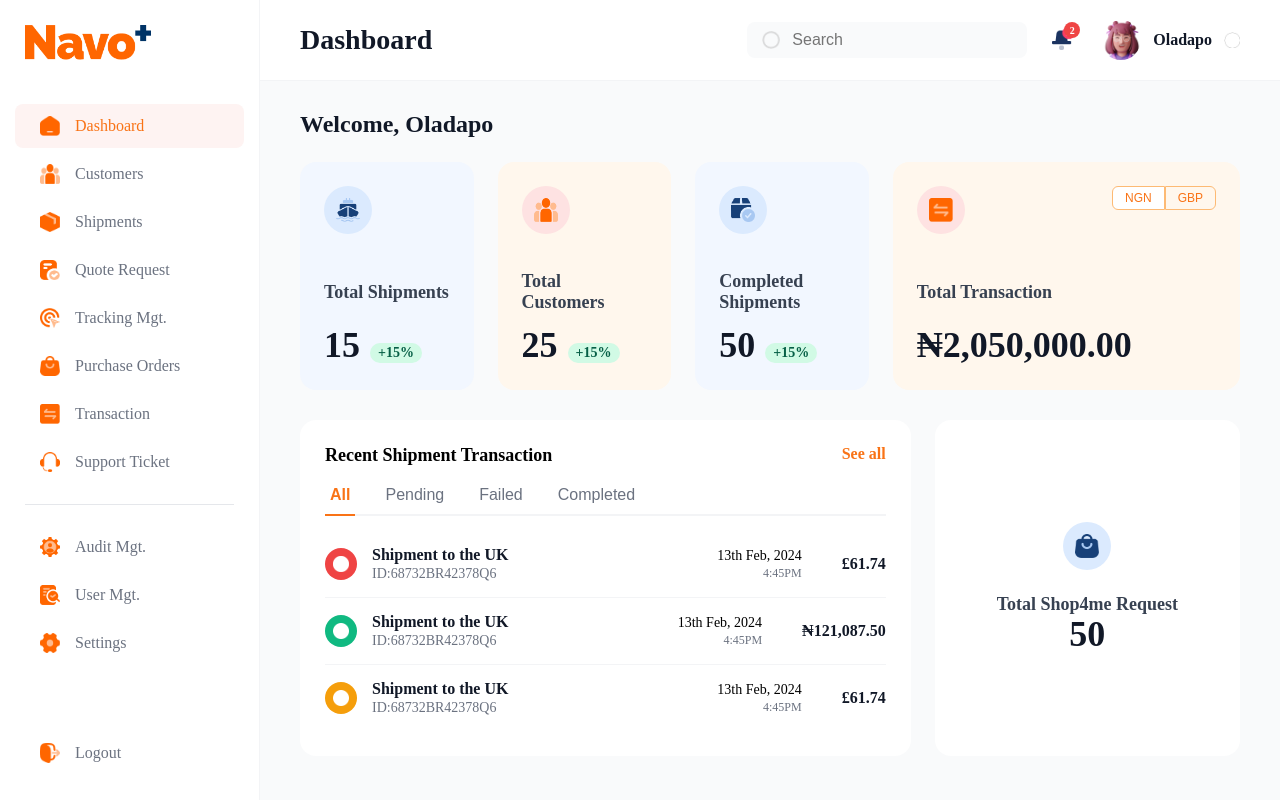
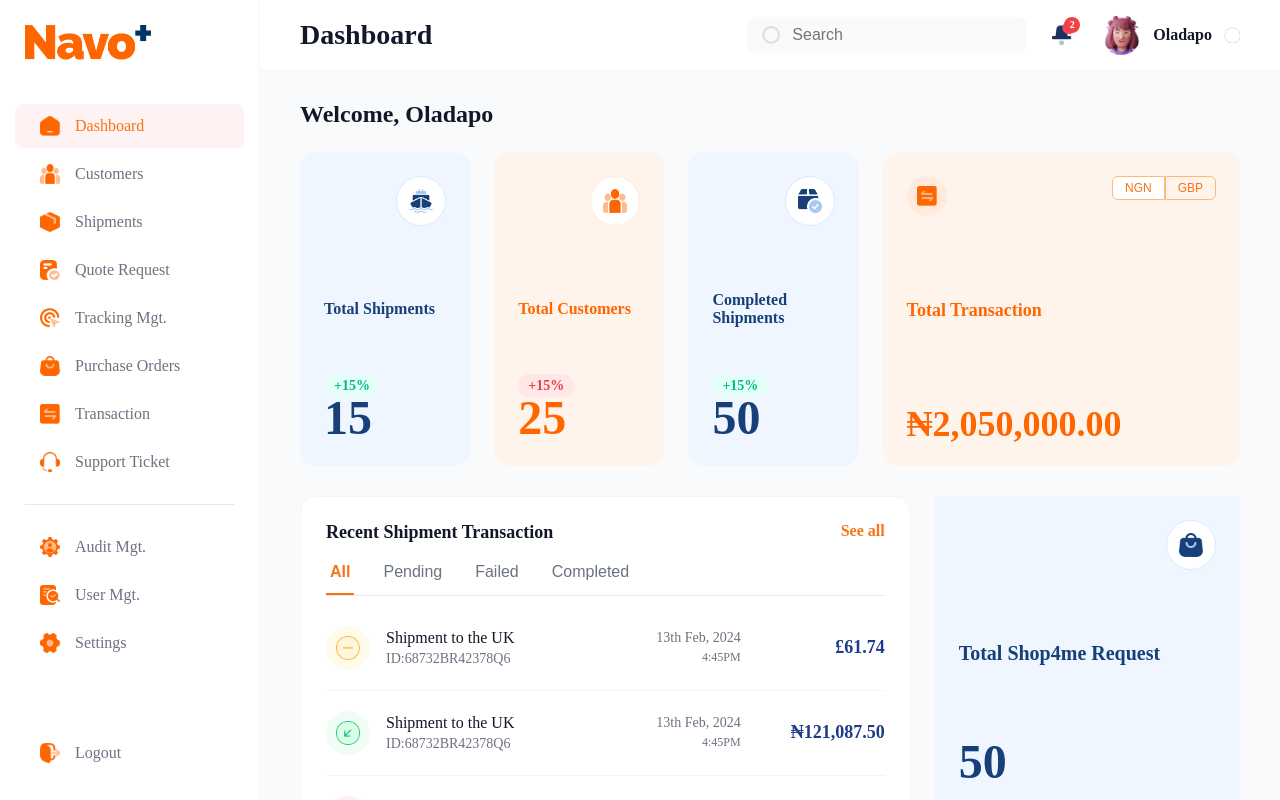
Before and after one commit to BenedictUkwenya/navo, a React (Create React App) app: page / in a window 1280 px wide. Built offline with nearby package versions, Linux system fonts and the light colour scheme; sample sign-in values are in the browser's storage.

Commit message:
fixed-dashboard

```diff
--- a/src/compoonents/Header/Header.tsx
+++ b/src/compoonents/Header/Header.tsx
@@ -4,11 +4,11 @@ import React from 'react';
 import './Header.css';
 import { mockUserData } from '../../data/mockDashboardData';
 
-// --- IMPORT ALL ICONS CORRECTLY ---
-import searchIcon from '../../assets/images/searchicon.png'; // Using your consistent search icon
+
+import searchIcon from '../../assets/images/searchicon.png';
 import notificationIcon from '../../assets/images/notificationicon.png';
 import chevronDownIcon from '../../assets/images/chevron-down.png';
-import userAvatar from '../../assets/images/profilepic.png'; // Import the user avatar
+import userAvatar from '../../assets/images/profilepic.png';
 
 interface HeaderProps {
   title: string;
--- a/src/data/mockDashboardData.ts
+++ b/src/data/mockDashboardData.ts
@@ -1,5 +1,3 @@
-// src/data/mockDashboardData.ts
-
 export interface Transaction {
   id: string;
   description: string;
@@ -15,7 +13,7 @@ export const mockUserData = {
   avatarUrl: 'placeholder.png'
 };
 
-// We will simplify this and add the icons directly in the component
+
 export const mockStatCards = [
   { id: 'total-shipments', title: 'Total Shipments', value: '15', percentageChange: '+15%', color: 'blue' },
   { id: 'total-customers', title: 'Total Customers', value: '25', percentageChange: '+15%', color: 'orange' },
@@ -27,3 +25,14 @@ export const mockRecentTransactions: Transaction[] = [
   { id: '2', description: 'Shipment to the UK', trackingId: 'ID:68732BR42378Q6', date: '13th Feb, 2024', time: '4:45PM', amount: '₦121,087.50', status: 'completed' },
   { id: '3', description: 'Shipment to the UK', trackingId: 'ID:68732BR42378Q6', date: '13th Feb, 2024', time: '4:45PM', amount: '£61.74', status: 'failed' },
 ];
+
+// --- NEWLY ADDED DATA FOR THE CURRENCY TOGGLE ---
+// This object holds the values for both currencies.
+export const mockTransactionTotal = {
+  ngn: {
+    value: '₦2,050,000.00',
+  },
+  gbp: {
+    value: '£12,345.67', // An example value for GBP
+  },
+};
--- a/src/pages/CustomersPage/CustomersPage.css
+++ b/src/pages/CustomersPage/CustomersPage.css
@@ -39,6 +39,9 @@
   font-weight: 600;
   color: #111827;
   margin: 0;
+  text-align: left;
+  flex-grow: 1; /* Ensures it takes up all available space */
+  align-self: flex-start; /* Aligns it to the start of the container */
 }
 
 .page-controls {
--- a/src/pages/Dashboard/Dashboard.css
+++ b/src/pages/Dashboard/Dashboard.css
@@ -1,5 +1,4 @@
-/* src/pages/Dashboard/Dashboard.css */
-
+/* --- Dashboard Welcome --- */
 .dashboard-welcome h2 {
   font-size: 24px;
   font-weight: 600;
@@ -7,32 +6,28 @@
   margin: 0 0 24px 0;
 }
 
-/* --- THE MAIN FIX FOR THE STATS GRID LAYOUT --- */
+/* --- Top Stats Grid --- */
 .stats-grid {
   display: grid;
-  /* Create a 5-column grid to manage the different widths */
-  /* The transaction card will span 2 columns */
-  grid-template-columns: 1fr 1fr 1fr 2fr;
+  grid-template-columns: 1fr 1fr 1fr 2.1fr;
   gap: 24px;
   margin-bottom: 30px;
 }
-.stat-card.transaction-card {
-  /* This makes the transaction card take up the last 2fr space */
-  grid-column: 4 / 5;
-}
 
-/* --- CARD SIZING AND STYLING --- */
+/* === GENERAL STAT CARD STYLES === */
 .stat-card {
+  height: 314px;
   border-radius: 16px;
   padding: 24px;
-  display: flex;
-  flex-direction: column;
-  justify-content: space-between;
-  min-height: 180px; /* Increased base height */
+  border: none;
+  box-sizing: border-box;
+  position: relative;
 }
-.card-blue { background-color: #F2F7FF; }
-.card-orange { background-color: #FFF7ED; }
+.card-blue { background-color: #F0F6FF; }
+.card-orange { background-color: #FFF4EC; }
 
+
+/* === ICON CONTAINER STYLES === */
 .card-icon-bg {
   width: 48px;
   height: 48px;
@@ -40,21 +35,103 @@
   display: flex;
   justify-content: center;
   align-items: center;
-  margin-bottom: 24px;
+  background-color: #FFFFFF;
 }
-.card-icon-bg img { width: 24px; height: 24px; }
-.card-blue .card-icon-bg { background-color: #DBEAFE; }
-.card-orange .card-icon-bg { background-color: #FEE2E2; }
-
-.card-title { margin: 0 0 12px 0; color: #6B7280; font-weight: 500; }
-.card-value { margin: 0; font-size: 36px; color: #111827; font-weight: 700; line-height: 1.1; }
-.card-value-row { display: flex; align-items: baseline; gap: 10px; }
-.percentage-badge {
-  font-size: 14px; font-weight: 600; padding: 2px 8px;
-  border-radius: 12px; background-color: #D1FAE5; color: #065F46;
+.card-blue .card-icon-bg { border: 1px solid #DBEAFE; }
+.card-orange .card-icon-bg { border: 1px solid #FFEADD; }
+.card-icon-bg img {
+  width: 24px;
+  height: 24px;
 }
 
-.transaction-card-header { display: flex; justify-content: space-between; align-items: flex-start; }
+/* === POSITIONING RULES FOR THE FIRST THREE CARDS' CONTENT === */
+.stat-card:not(.transaction-card) .card-icon-bg {
+  position: absolute;
+  top: 24px;
+  right: 24px;
+}
+
+/* === THE DEFINITIVE FIX: Reposition the Title to the MIDDLE-LEFT === */
+.stat-card:not(.transaction-card) .card-title {
+  position: absolute;
+  top: 50%; /* CORRECT: Move to the vertical midpoint */
+  left: 24px;
+  transform: translateY(-50%); /* The vertical centering trick */
+  font-size: 16px;
+  font-weight: 600;
+  margin: 0;
+}
+
+.stat-card:not(.transaction-card) .card-value-row {
+  position: absolute;
+  bottom: 24px;
+  left: 24px;
+  display: flex;
+  align-items: center;
+  gap: 10px;
+}
+.card-value {
+  font-size: 48px;
+  font-weight: 700;
+  margin: 0;
+  line-height: 1;
+}
+
+/* === THEMED COLOR STYLES === */
+/* Default title color */
+.card-title {
+  color: #6B7280;
+}
+/* Blue Card Theming */
+.card-blue .card-title,
+.card-blue .card-value {
+  color: #174078;
+}
+.card-blue .percentage-badge {
+  background-color: #E3FFF7;
+  color: #00BA88;
+}
+/* Orange Card Theming */
+.card-orange .card-title,
+.card-orange .card-value {
+  color: #FF6600;
+}
+.card-orange .percentage-badge {
+  background-color: #FFE7E7;
+  color: #EB3D40;
+}
+/* General badge styling */
+.percentage-badge {
+  font-size: 14px;
+  font-weight: 600;
+  padding: 4px 10px;
+  border-radius: 12px;
+}
+
+
+/* --- Transaction Stat Card Specific Styles --- */
+.stat-card.transaction-card {
+  display: flex;
+  flex-direction: column;
+  justify-content: space-between;
+}
+.transaction-card-header {
+  display: flex;
+  justify-content: space-between;
+  align-items: flex-start;
+  width: 100%;
+}
+.transaction-card-header .card-icon-bg {
+  position: static;
+  background-color: #FFEADD;
+  border: none;
+  width: 40px;
+  height: 40px;
+}
+.transaction-card-header .card-icon-bg img {
+  width: 20px;
+  height: 20px;
+}
 .currency-toggle button {
   border: 1px solid #FDBA74; background: none; padding: 4px 12px;
   font-size: 12px; font-weight: 500; cursor: pointer; color: #F97316;
@@ -62,63 +139,92 @@
 .currency-toggle button:first-child { border-radius: 6px 0 0 6px; }
 .currency-toggle button:last-child { border-radius: 0 6px 6px 0; }
 .currency-toggle button.active { background-color: #FFF; }
+.transaction-card .card-value {
+  font-size: 36px;
+}
+.transaction-card .card-title {
+  position: static;
+  transform: none;
+}
 
-/* --- MAIN CONTENT GRID (Transactions & Shop4me) --- */
+/* --- Main Content Grid --- */
 .main-content-grid {
   display: grid;
   grid-template-columns: 2fr 1fr;
   gap: 24px;
 }
 
-.recent-transactions-card, .shop4me-card {
-  background-color: #FFFFFF;
-  border-radius: 16px;
-  padding: 25px;
+/* --- Recent Shipment Transaction Card --- */
+.recent-transactions-card {
+  background-color: #FFFFFF; border: 1px solid #F3F4F6;
+  border-radius: 16px; padding: 25px;
+}
+.card-header { display: flex; justify-content: space-between; align-items: center; margin-bottom: 20px; }
+.card-header h4 { margin: 0; font-size: 18px; font-weight: 600; color: #111827; }
+.see-all-link { color: #F97316; font-weight: 600; text-decoration: none; }
+.transactions-tabs { border-bottom: 1px solid #E5E7EB; margin-bottom: 10px; }
+.transactions-tabs button {
+  background: none; border: none; padding: 0 4px 12px 4px; margin-right: 25px;
+  font-size: 16px; color: #6B7280; cursor: pointer; position: relative;
+  border-bottom: 2px solid transparent;
+}
+.transactions-tabs button.active { color: #F97316; font-weight: 600; border-bottom-color: #F97316; }
+.transactions-list { list-style: none; padding: 0; margin: 0; }
+.transactions-list li { display: flex; align-items: center; padding: 20px 0; border-bottom: 1px solid #F3F4F6; }
+.transactions-list li:last-child { border-bottom: none; }
+.tx-status-icon {
+  width: 44px; height: 44px; border-radius: 50%; display: flex;
+  justify-content: center; align-items: center; margin-right: 16px; flex-shrink: 0;
+}
+.tx-status-icon img { width: 24px; height: 24px; filter: none; }
+.tx-status-icon.pending { background-color: #FFFBEB; }
+.tx-status-icon.completed { background-color: #F0FDF4; }
+.tx-status-icon.failed { background-color: #FEF2F4; }
+.tx-details { flex-grow: 1; }
+.tx-description { font-weight: 500; font-size: 16px; color: #111827; margin: 0 0 4px 0; }
+.tx-id { font-size: 14px; color: #6B7280; margin: 0; }
+.tx-info { text-align: right; color: #6B7280; }
+.tx-date { font-size: 14px; margin: 0 0 4px 0; }
+.tx-time { font-size: 12px; margin: 0; }
+.tx-amount {
+  font-size: 18px; font-weight: 600; color: #1E3A8A;
+  margin-left: auto; padding-left: 24px; min-width: 120px; text-align: right;
 }
 
-.card-header { display: flex; justify-content: space-between; align-items: center; margin-bottom: 20px; }
-.card-header h4 { margin: 0; font-size: 18px; font-weight: 600; }
-.see-all-link { color: #F97316; font-weight: 600; text-decoration: none; }
-
-.transactions-tabs { border-bottom: 2px solid #F3F4F6; margin-bottom: 15px; }
-.transactions-tabs button {
-  background: none; border: none; padding: 0 5px 10px 5px;
-  margin-right: 25px; font-size: 16px; color: #6B7280; cursor: pointer; position: relative;
+/* --- Shop4me Card --- */
+.shop4me-card {
+  height: 314px;
+  background-color: #F0F6FF;
+  position: relative;
 }
-.transactions-tabs button.active { color: #F97316; font-weight: 600; }
-.transactions-tabs button.active::after {
-  content: ''; position: absolute; bottom: -2px; left: 0; right: 0;
-  height: 2px; background-color: #F97316;
+.shop4me-card .card-icon-bg {
+  position: absolute; top: 24px; right: 24px;
+  width: 48px;
+  height: 48px;
+  background-color: #FFFFFF;
+  border: 1px solid #DBEAFE;
 }
-
-.transactions-list { list-style: none; padding: 0; margin: 0; }
-.transactions-list li { display: flex; align-items: center; padding: 15px 0; border-bottom: 1px solid #F3F4F6; }
-.transactions-list li:last-child { border-bottom: none; }
-
-.tx-status-icon {
-  width: 32px; height: 32px; border-radius: 50%; display: flex;
-  justify-content: center; align-items: center; margin-right: 15px; flex-shrink: 0;
+.shop4me-card .card-icon-bg img {
+  width: 24px;
+  height: 24px;
 }
-.tx-status-icon img { width: 16px; height: 16px; filter: brightness(0) invert(1); }
-.tx-status-icon.pending { background-color: #EF4444; }
-.tx-status-icon.completed { background-color: #10B981; }
-.tx-status-icon.failed { background-color: #F59E0B; }
-
-.tx-details { flex-grow: 1; }
-.tx-description { font-weight: 600; color: #111827; margin: 0 0 2px 0; }
-.tx-id { font-size: 14px; color: #6B7280; margin: 0; }
-.tx-info { text-align: right; margin-right: 40px; }
-.tx-date { font-size: 14px; margin: 0 0 2px 0; }
-.tx-time { font-size: 12px; color: #6B7280; margin: 0; }
-.tx-amount { font-size: 16px; font-weight: 600; color: #111827; }
-
-.shop4me-card { display: flex; flex-direction: column; justify-content: center; align-items: center; text-align: center; }
-.shop4me-card .card-icon-bg { background-color: #DBEAFE; }
+.shop4me-card .card-title {
+  position: absolute; top: 50%; left: 24px;
+  transform: translateY(-50%);
+  font-weight: 600; font-size: 20px; color: #174078; margin: 0;
+}
+.shop4me-card .card-value {
+  position: absolute; bottom: 24px; left: 24px;
+  font-size: 48px; font-weight: 700; color: #174078; margin: 0;
+}
 
 /* --- RESPONSIVENESS --- */
 @media (max-width: 1200px) {
   .stats-grid { grid-template-columns: repeat(2, 1fr); }
-  .stat-card.transaction-card { grid-column: auto; } /* Let it flow naturally */
+  .stat-card, .shop4me-card {
+    height: 220px;
+    position: relative;
+  }
   .main-content-grid { grid-template-columns: 1fr; }
 }
 @media (max-width: 768px) {
--- a/src/pages/Dashboard/Dashboard.tsx
+++ b/src/pages/Dashboard/Dashboard.tsx
@@ -2,10 +2,11 @@
 
 import React, { useState } from 'react';
 import './Dashboard.css';
-import { mockStatCards, mockRecentTransactions, mockUserData } from '../../data/mockDashboardData';
+// --- UPDATED IMPORT ---
+// Assuming you add mockTransactionTotal to this file
+import { mockStatCards, mockRecentTransactions, mockUserData, mockTransactionTotal } from '../../data/mockDashboardData';
 
-// --- ICON IMPORTS ---
-// This is the correct way to load images in React
+// --- ICON IMPORTS (no changes needed) ---
 import totalShipmentsIcon from '../../assets/images/total-shipment.png';
 import totalCustomersIcon from '../../assets/images/customers.png';
 import completedShipmentsIcon from '../../assets/images/completedShipment.png';
@@ -15,7 +16,7 @@ import statusPendingIcon from '../../assets/images/pendingicon.png';
 import statusCompletedIcon from '../../assets/images/completedicon.png';
 import statusFailedIcon from '../../assets/images/failedicon.png';
 
-// Create a map to link card IDs to their imported icons
+// No changes needed for these maps
 const statCardIcons: { [key: string]: string } = {
   'total-shipments': totalShipmentsIcon,
   'total-customers': totalCustomersIcon,
@@ -28,11 +29,18 @@ const statusIcons = {
   failed: statusFailedIcon,
 };
 
+// --- TYPE DEFINITIONS ---
 type TransactionStatusFilter = 'all' | 'pending' | 'failed' | 'completed';
+type Currency = 'ngn' | 'gbp'; // Type for our new state
 
 const Dashboard: React.FC = () => {
+  // State for the shipment filter tabs
   const [activeFilter, setActiveFilter] = useState<TransactionStatusFilter>('all');
 
+  // --- NEW: State to manage the active currency ---
+  const [activeCurrency, setActiveCurrency] = useState<Currency>('ngn');
+
+  // Logic for filtering recent transactions (no changes needed)
   const filteredTransactions = activeFilter === 'all'
     ? mockRecentTransactions
     : mockRecentTransactions.filter(tx => tx.status === activeFilter);
@@ -44,6 +52,7 @@ const Dashboard: React.FC = () => {
       </div>
 
       <div className="stats-grid">
+        {/* The first 3 cards are unchanged */}
         {mockStatCards.map(card => (
           <div key={card.id} className={`stat-card card-${card.color}`}>
             <div className="card-icon-bg">
@@ -51,28 +60,46 @@ const Dashboard: React.FC = () => {
             </div>
             <p className="card-title">{card.title}</p>
             <div className="card-value-row">
+            <div className="card-value-container">
+                <span className="percentage-badge">{card.percentageChange}</span>
               <h3 className="card-value">{card.value}</h3>
-              <span className="percentage-badge">{card.percentageChange}</span>
+            </div>
+
             </div>
           </div>
         ))}
 
+        {/* --- START OF MODIFICATIONS FOR TRANSACTION CARD --- */}
         <div className="stat-card card-orange transaction-card">
            <div className="transaction-card-header">
              <div className="card-icon-bg">
                <img src={transactionCardIcon} alt="transaction icon" />
              </div>
              <div className="currency-toggle">
-               <button className="active">NGN</button>
-               <button>GBP</button>
+               {/* Button classes and onClick handlers are now dynamic */}
+               <button
+                 className={activeCurrency === 'ngn' ? 'active' : ''}
+                 onClick={() => setActiveCurrency('ngn')}
+               >
+                 NGN
+               </button>
+               <button
+                 className={activeCurrency === 'gbp' ? 'active' : ''}
+                 onClick={() => setActiveCurrency('gbp')}
+               >
+                 GBP
+               </button>
              </div>
            </div>
            <p className="card-title">Total Transaction</p>
-           <h3 className="card-value">₦2,050,000.00</h3>
+           {/* The displayed value now comes from our state and mock data */}
+           <h3 className="card-value">{mockTransactionTotal[activeCurrency].value}</h3>
         </div>
+        {/* --- END OF MODIFICATIONS --- */}
       </div>
 
       <div className="main-content-grid">
+        {/* Recent Transactions card is unchanged */}
         <div className="recent-transactions-card">
           <div className="card-header">
             <h4>Recent Shipment Transaction</h4>
@@ -104,12 +131,13 @@ const Dashboard: React.FC = () => {
           </ul>
         </div>
 
+        {/* Shop4me card is unchanged */}
         <div className="shop4me-card">
-           <div className="card-icon-bg">
-             <img src={shop4meCardIcon} alt="shop for me icon" />
-           </div>
-           <p className="card-title">Total Shop4me Request</p>
-           <h3 className="card-value">50</h3>
+          <div className="card-icon-bg">
+            <img src={shop4meCardIcon} alt="shop for me icon" />
+          </div>
+          <p className="card-title">Total Shop4me Request</p>
+          <h3 className="card-value">50</h3>
         </div>
       </div>
     </div>
```
Also changed, not shown: src/compoonents/Sidebar/Sidebar.css (+27 -1 lines).
